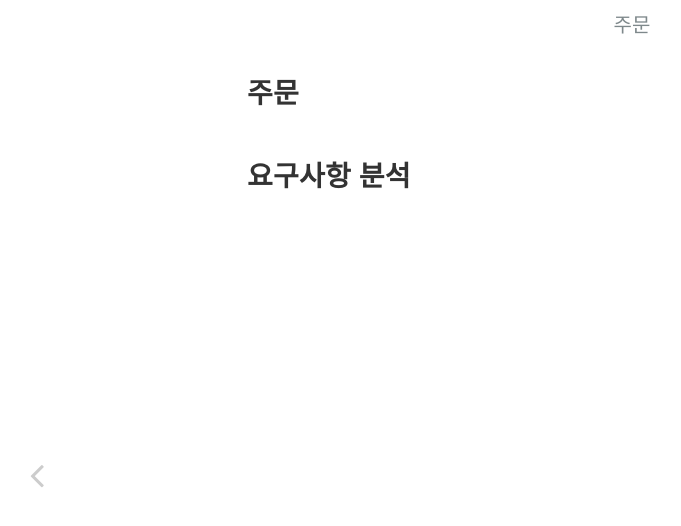
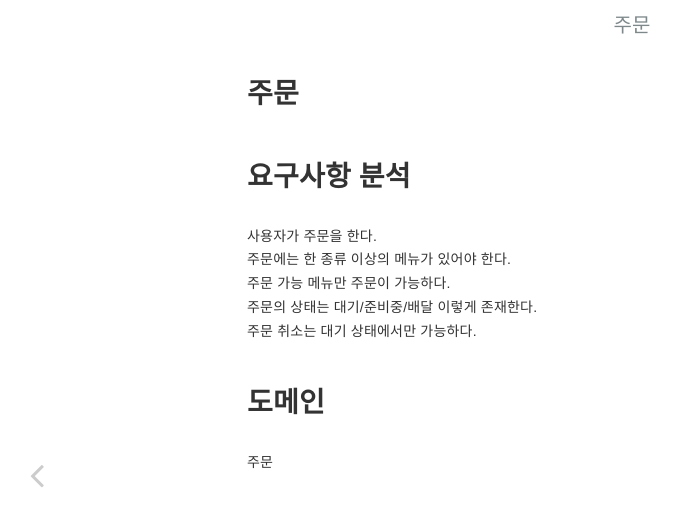
Before and after one commit to ByeongUkChoi/ddd-study, a Jekyll site: the page built from docs/_posts/2021-03-08-order.md, in a window 1280 px wide. Shown: the top 526 px of the page, without its empty margins (8-689 px from the left). Built offline with Jekyll 4.4.1, drawn with Linux system fonts in a browser that asks for light colours.

Commit message:
Add 주문 요구사항

```diff
--- a/docs/_posts/2021-03-08-order.md
+++ b/docs/_posts/2021-03-08-order.md
@@ -4,3 +4,11 @@ layout: post
 ---
 
 # 요구사항 분석
+사용자가 주문을 한다.
+주문에는 한 종류 이상의 메뉴가 있어야 한다.
+주문 가능 메뉴만 주문이 가능하다.
+주문의 상태는 대기/준비중/배달 이렇게 존재한다.
+주문 취소는 대기 상태에서만 가능하다.
+
+# 도메인
+주문
```
